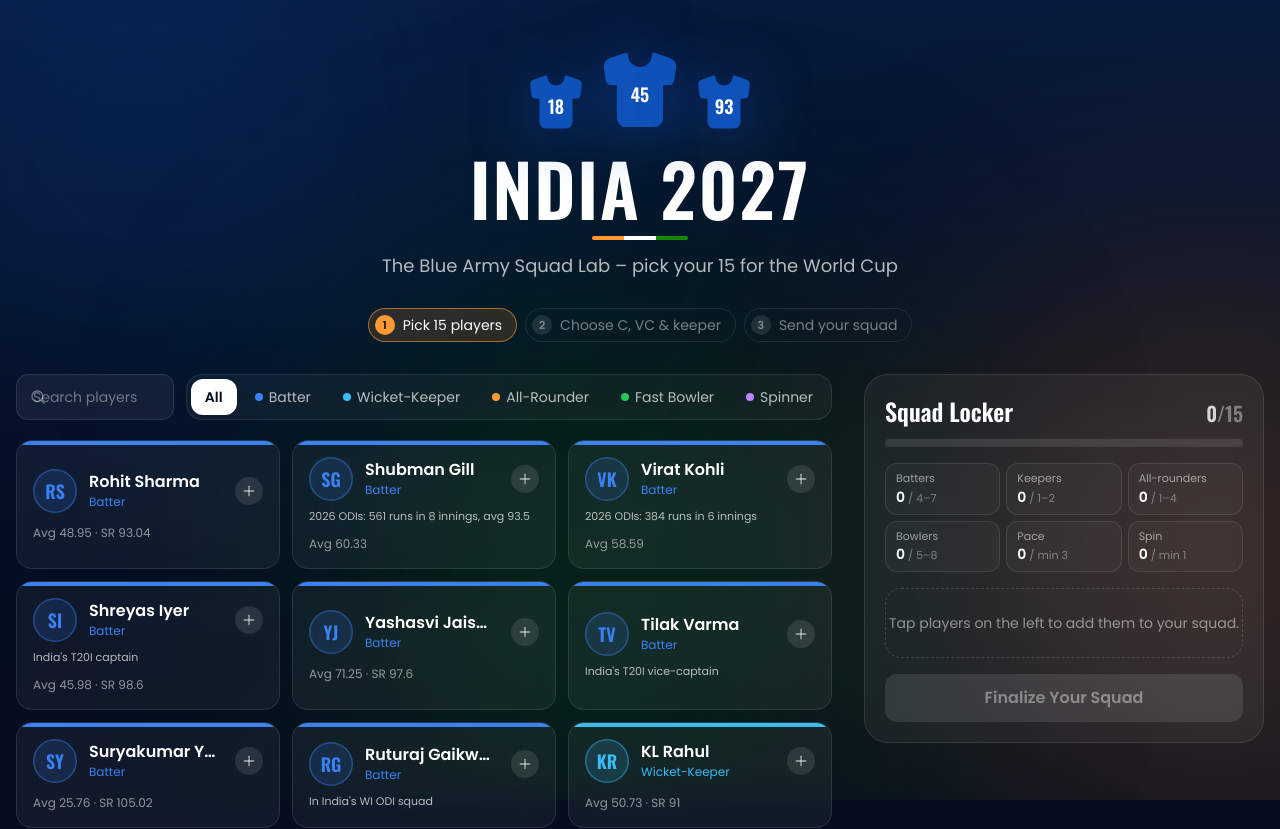
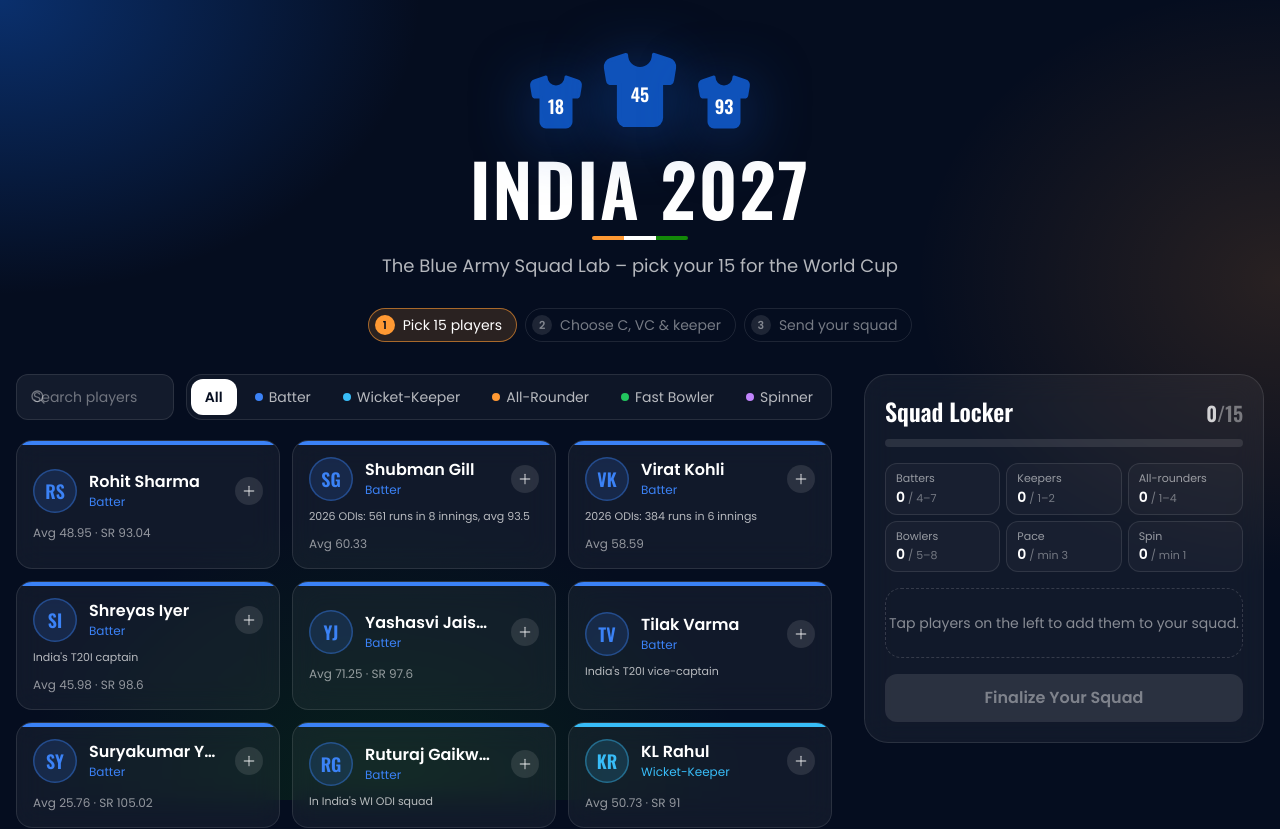
Before and after one commit to saanialam251-lab/India_2027_World-Cup, a React (Vite) app: page / in a window 1280 px wide. Shown: the top 829 px of the page. Built offline with nearby package versions, Linux system fonts and the light colour scheme.

Commit message:
Refactor BackgroundFX component for gradient background

```diff
--- a/src/components/BackgroundFX.jsx
+++ b/src/components/BackgroundFX.jsx
@@ -1,9 +1,3 @@
-import { motion } from "framer-motion";
 export default function BackgroundFX() {
-  return (<div className="fixed inset-0 -z-10 overflow-hidden pointer-events-none">
-    <div className="absolute inset-0 bg-gradient-to-b from-[#071a3d] via-[#050d1f] to-[#050d1f]" />
-    {[["#0F52BA", "-top-40 -left-40"], ["#FF9933", "top-1/3 -right-40"], ["#138808", "bottom-0 left-1/4"]].map(([c, pos], i) =>
-      <motion.div key={i} className={`absolute ${pos} w-[520px] h-[520px] rounded-full blur-[140px] opacity-25`} style={{ background: c }}
-        animate={{ x: [0, 40, 0], y: [0, 30, 0] }} transition={{ duration: 12 + i * 3, repeat: Infinity, ease: "easeInOut" }} />)}
-  </div>);
+  return <div className="fixed inset-0 -z-10 pointer-events-none" style={{ background: "radial-gradient(600px 420px at 0% 0%,rgba(15,82,186,.5),transparent 70%),radial-gradient(520px 420px at 100% 35%,rgba(255,153,51,.14),transparent 70%),radial-gradient(520px 420px at 30% 100%,rgba(19,136,8,.16),transparent 70%),#050d1f" }} />;
 }
```
